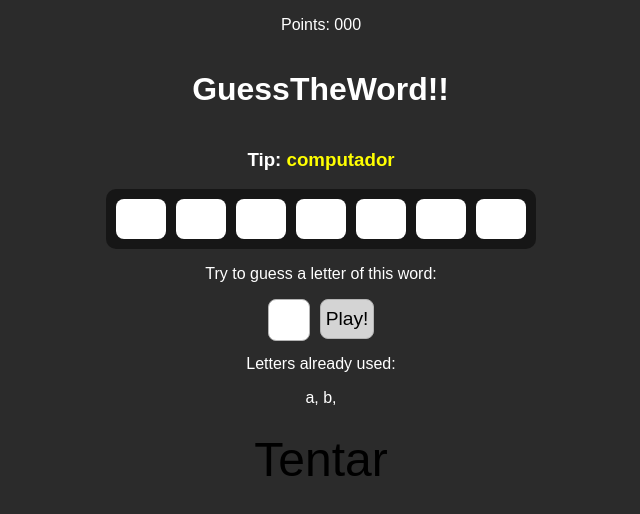
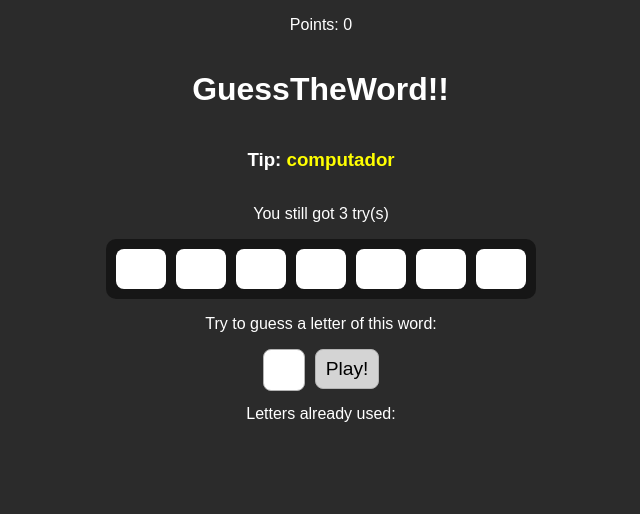
Before and after one commit to murillodominguez/GuessTheWord, a React (Create React App) app: page / in a window 1280 px wide. Both pictures are taken after a click on the button "Start". Shown: the top 514 px of the page, without its empty margins (319-959 px from the left). Built offline with nearby package versions, Linux system fonts and the light colour scheme; a web font is replaced by a local one.

Commit message:
now word guess functions and game over screen is styled

```diff
--- a/src/App.jsx
+++ b/src/App.jsx
@@ -21,6 +21,12 @@ function App() {
   const [pickedWord, setPickedWord] = useState("");
   const [pickedCategory, setPickedCategory] = useState("");
   const [letters, setLetters] = useState([]);
+  const [lettersFound, setLettersFound] = useState([]);
+  const [wrongLetters, setWrongLetters] = useState([]);
+  const [guesses, setGuesses] = useState(3);
+  const [score, setScore] = useState(0);
+
+  const guessesQty = 3;
 
   const pickCategory = () => {
     const categories = Object.keys(words);
@@ -51,19 +57,51 @@ function App() {
     setGameStage(stages[1].name);
   }
 
-  const verifyLetter = () => {
-    setGameStage(stages[2].name);
+  const verifyLetter = (letter) => {
+    const normalizedLetter = letter.toLowerCase();
+
+    if(lettersFound.includes(normalizedLetter) || wrongLetters.includes(normalizedLetter)){
+      return;
+    }
+
+    if(letters.includes(normalizedLetter)) {
+      setLettersFound(prevState => [
+        ...prevState,
+        normalizedLetter
+      ]);
+    } else {
+      setWrongLetters(prevState => [
+        ...prevState,
+        normalizedLetter
+      ]);
+
+      setGuesses(prevState => prevState - 1);
+    }
   }
 
+  const clearLettersStates = () => {
+    setLettersFound([]);
+    setWrongLetters([]);
+  }
+
+  useEffect(() => {
+    if(guesses <= 0){
+      clearLettersStates();
+      setGameStage(stages[2].name);
+    }
+  }, [guesses]);
+
   const retry = () => {
+    setScore(0);
+    setGuesses(guessesQty);
     setGameStage(stages[0].name);
   }
 
   return (
     <div className="App">
       {gameStage === 'start' && <StartScreen startGame={startGame} />}
-      {gameStage === 'game' && <Game verifyLetter={verifyLetter} letters={letters} category={pickedCategory} />}
-      {gameStage === 'end' && <GameOver retry={retry} />}
+      {gameStage === 'game' && <Game verifyLetter={verifyLetter} letters={letters} category={pickedCategory} word={pickedWord} lettersFound={lettersFound} wrongLetters={wrongLetters} guesses={guesses} score={score} />}
+      {gameStage === 'end' && <GameOver retry={retry} score={score} />}
     </div>
   );
 }
--- a/src/components/Game.jsx
+++ b/src/components/Game.jsx
@@ -1,44 +1,47 @@
 import styles from "./styles/Game.module.css";
-import { useState } from 'react';
-
-const Button = ({ handleClick }) => {
-  return (
-    <button onClick={handleClick}>Tentar</button>
-  )
-}
+import { useState, useRef } from 'react';
 
 const playMsgList = ["C'mon, guess!", "Try your best to guess this word!", "This one is for you, take your time!", "Guess this word.", "GuessTheWord!!"]
 
-const Game = ({ verifyLetter, letters, category}) => {
+const Game = ({ verifyLetter, category, word, letters, lettersFound, wrongLetters, guesses, score}) => {
 
-  const [lettersFound, setLettersFound] = useState([])
-  const [playMsg] = useState(playMsgList[Math.floor(Math.random() * 5)])
+  const [playMsg] = useState(playMsgList[Math.floor(Math.random() * 5)]);
+  const [letter, setLetter] = useState("");
+  const letterInputRef = useRef(null);
+
+  const handleSubmit = e => {
+    e.preventDefault();
+
+    verifyLetter(letter);
+
+    setLetter("");
+    letterInputRef.current.focus();
+  }
 
   return (
     <div className={styles.game}>
       <p className={styles.points}>
-        <span>Points: 000</span>
+        <span>Points: {score}</span>
       </p>
       <h1 className={styles.playMsg}>{playMsg}</h1>
       <h3 className={styles.tip}>
         Tip: <span style={{color: "yellow"}}>{category}</span>
       </h3>
+      <p>You still got {guesses} try(s)</p>
       <div className={styles.wordContainer}>
-        {letters.map( letter => lettersFound.includes(letter) ? <span key={letter} className={styles.letter}>{letter}</span> : <span key={letter} className={styles.letter}></span>)}
+        {letters.map((letter, i) => lettersFound.includes(letter) ? <span key={i} className={styles.letter}>{letter}</span> : <span key={i} className={styles.letter}></span>)}
       </div>
-      <div className="letterContainer">
+      <div className={styles.letterContainer}>
         <p>Try to guess a letter of this word:</p>
-        <form>
-          <input className={styles.letterInput} type="text" name="letter" maxLength={1} required />
+        <form onSubmit={handleSubmit}>
+          <input ref={letterInputRef} className={styles.letterInput} type="text" name="letter" onChange={e => setLetter(e.target.value)} maxLength={1} value={letter} required />
           <button className={styles.sendLetter}>Play!</button>
         </form>
       </div>
       <div className="wrongLettersContainer">
         <p>Letters already used:</p>
-        <span>a, </span>
-        <span>b, </span>
+        {wrongLetters.map((letter,i) => i == (wrongLetters.length)-1 ? <span key={i}>{letter}</span> : <span key={i}>{letter}, </span>)}
       </div>
-      <Button handleClick={verifyLetter}/>
     </div>
   )
 }
--- a/src/components/GameOver.jsx
+++ b/src/components/GameOver.jsx
@@ -2,14 +2,15 @@ import styles from "./styles/GameOver.module.css";
 
 const Button = ({ handleClick }) => {
   return (
-    <button onClick={handleClick}>Jogar novamente</button>
+    <button className={styles.button} onClick={handleClick}>Play Again</button>
   )
 }
 
-const GameOver = ({ retry }) => {
+const GameOver = ({ retry, score }) => {
   return (
-    <div>
-      <h1>GameOver</h1>
+    <div className="gameOverContainer">
+      <h1 className={styles.gameOver}>Game Over!</h1>
+      <h2>Your score was: <span className={styles.score}>{score}</span></h2>
       <Button handleClick={retry} />
     </div>
   )
--- a/src/components/styles/Game.module.css
+++ b/src/components/styles/Game.module.css
@@ -7,8 +7,9 @@
 .sendLetter {
   font-size: 1.2em;
   border: solid 1px rgb(180, 180, 180);
-  padding: 5px;
+  padding: 0 10px;
   height: 100%;
+  text-align: center;
   border-radius: 8px;
   background-color: rgb(212, 212, 212);
   transition: ease-in all 300ms;
@@ -32,7 +33,7 @@
   outline: none;
 }
 
-form {
+.letterContainer form {
   height: 40px;
   display: flex;
   gap: 10px;
--- a/src/components/styles/GameOver.module.css
+++ b/src/components/styles/GameOver.module.css
@@ -0,0 +1,31 @@
+h2 .score {
+  color: yellow;
+  font-size: 1.5em;
+  position: relative;
+  top: 4px;
+}
+
+.gameOver {
+  color: rgb(197, 148, 148);
+}
+
+.button {
+  color: white;
+}
+
+@keyframes rainbow {
+  10% {color: red}
+  20% {color: orange}
+  30% {color: yellow}
+  40% {color: green}
+  50% {color: rgb(109, 178, 201)}
+  60% {color: blue}
+  70% {color: purple}
+}
+
+.button:hover{
+  animation-name: rainbow;
+  animation-timing-function: ease-in-out;
+  animation-duration: 800ms;
+  animation-iteration-count: infinite;
+}
```
